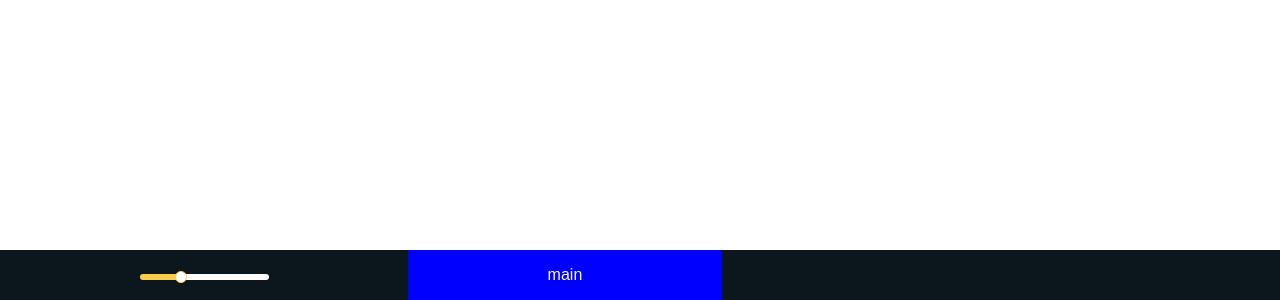
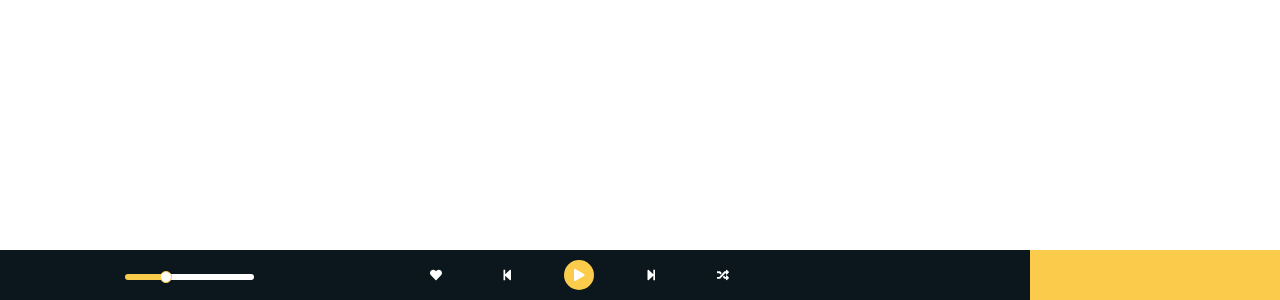
Before and after one commit to justonelife/groove, an Angular app: page / in a window 1280 px wide. Shown: the part 500-800 px from the top of the page. Built offline with nearby package versions, Linux system fonts and the light colour scheme.

Commit message:
FE_Implement main-control component UI

```diff
--- a/package.json
+++ b/package.json
@@ -19,6 +19,11 @@
     "@angular/platform-browser": "~9.1.13",
     "@angular/platform-browser-dynamic": "~9.1.13",
     "@angular/router": "~9.1.13",
+    "@fortawesome/angular-fontawesome": "^0.6.1",
+    "@fortawesome/fontawesome-svg-core": "^1.2.28",
+    "@fortawesome/free-brands-svg-icons": "^5.13.0",
+    "@fortawesome/free-regular-svg-icons": "^5.13.0",
+    "@fortawesome/free-solid-svg-icons": "^5.13.0",
     "rxjs": "~6.5.4",
     "tslib": "^1.10.0",
     "zone.js": "~0.10.2"
--- a/src/app/app.module.ts
+++ b/src/app/app.module.ts
@@ -4,6 +4,7 @@ import { NgModule } from '@angular/core';
 import { AppRoutingModule } from './app-routing.module';
 import { AppComponent } from './app.component';
 import { PlayerBarModule } from './components/player-bar/player-bar.module';
+import { FontAwesomeModule } from '@fortawesome/angular-fontawesome';
 
 @NgModule({
   declarations: [
@@ -12,7 +13,8 @@ import { PlayerBarModule } from './components/player-bar/player-bar.module';
   imports: [
     BrowserModule,
     AppRoutingModule,
-    PlayerBarModule
+    PlayerBarModule,
+    FontAwesomeModule
   ],
   providers: [],
   bootstrap: [AppComponent]
--- a/src/app/components/player-bar/control-panel/control-panel.component.html
+++ b/src/app/components/player-bar/control-panel/control-panel.component.html
@@ -3,6 +3,6 @@
         <app-volume-slider></app-volume-slider>
     </div>
     <div class='control-panel__main'>
-        main
+        <app-main-control></app-main-control>
     </div>
 </div>
--- a/src/app/components/player-bar/control-panel/control-panel.component.scss
+++ b/src/app/components/player-bar/control-panel/control-panel.component.scss
@@ -2,13 +2,13 @@
     height: 100%;
     width: 100%;
     display: flex;
-    &__volume, &__main {
+    &__volume {
         flex-grow: 1;
         display: flex;
         justify-content: center;
         align-items: center;
     }
     &__main {
-        background: blue;
+        flex-grow: 1;
     }
 }
--- /dev/null
+++ b/src/app/components/player-bar/control-panel/main-control/main-control.component.html
@@ -0,0 +1,20 @@
+<div class='main-control'>
+    <button class='main-control__button main-control__button--small main-control__button--transparent'
+        (click)='onToggleLike()'
+        [ngClass]="{'main-control__button--active': liked}">
+        <fa-icon [icon]='like'></fa-icon>
+    </button>
+    <button class='main-control__button main-control__button--small main-control__button--transparent'>
+        <fa-icon [icon]='backward'></fa-icon>
+    </button>
+    <button class='main-control__button main-control__button--big main-control__button--circle'>
+        <fa-icon [icon]='playIcon'></fa-icon>
+    </button>
+    <button class='main-control__button main-control__button--small main-control__button--transparent'>
+        <fa-icon [icon]='forward'></fa-icon>
+    </button>
+    <button class='main-control__button main-control__button--small main-control__button--transparent'
+        (click)='onSwitchPlayMode()'>
+        <fa-icon [icon]='playMode'></fa-icon>
+    </button>
+</div>
--- /dev/null
+++ b/src/app/components/player-bar/control-panel/main-control/main-control.component.scss
@@ -0,0 +1,48 @@
+@use '../../../../../styles.scss';
+
+$big-size: 30px;
+$big-size__font: 12px;
+$small-size: 20px;
+$small-size__font: 12px;
+$love-color: #ff3333;
+
+.main-control {
+    display: flex;
+    justify-content: space-evenly;
+    align-items: center;
+    width: 100%;
+    height: 100%;
+    &__button {
+        border-radius: 5px;
+        color: styles.$main-color--text;
+        background-color: styles.$second-color;
+        text-align: center;
+        cursor: pointer;
+        transition: background-color .2s ease;
+        &--big {
+            width: $big-size;
+            height: $big-size;
+            line-height: $big-size;
+            font-size: $big-size__font;
+        }
+        &--small {
+            width: 1.5 * $small-size;
+            height: $small-size;
+            line-height: $small-size;
+            font-size: $small-size__font;
+        }
+        &--circle {
+            border-radius: 50%;
+        }
+        &--transparent {
+            background-color: transparent;
+            color: styles.$main-color--text;
+        }
+        &--active {
+            color: $love-color;
+        }
+        &:hover {
+            background-color: styles.$second-color--dark;
+        }
+    }
+}
--- /dev/null
+++ b/src/app/components/player-bar/control-panel/main-control/main-control.component.ts
@@ -0,0 +1,40 @@
+import { Component, OnInit } from '@angular/core';
+import {
+  faPlay,
+  faStepBackward,
+  faStepForward,
+  faHeart,
+  faRandom,
+  faUndo
+} from '@fortawesome/free-solid-svg-icons';
+
+@Component({
+  selector: 'app-main-control',
+  templateUrl: './main-control.component.html',
+  styleUrls: ['./main-control.component.scss']
+})
+export class MainControlComponent implements OnInit {
+
+  playIcon = faPlay;
+  backward = faStepBackward;
+  forward = faStepForward;
+  like = faHeart;
+  public playMode = faRandom;
+  public liked: Boolean = false;
+
+  constructor() { }
+
+  ngOnInit(): void {
+  }
+
+  onSwitchPlayMode(): void {
+    this.playMode = this.playMode == faRandom
+      ? faUndo
+      : faRandom;
+  }
+
+  onToggleLike(): void {
+    this.liked = !this.liked;
+  }
+
+}
--- a/src/app/components/player-bar/player-bar.component.html
+++ b/src/app/components/player-bar/player-bar.component.html
@@ -5,5 +5,6 @@
     <div class='mini-playing-list'>
 
     </div>
-    <div class='developing-area'></div>
+    <div class='developing-area'>
+    </div>
 </div>
--- a/src/app/components/player-bar/player-bar.component.scss
+++ b/src/app/components/player-bar/player-bar.component.scss
@@ -16,5 +16,6 @@
     }
     .developing-area {
         flex-grow: 1;
+        background: styles.$second-color;
     }
 }
--- a/src/styles.scss
+++ b/src/styles.scss
@@ -2,6 +2,7 @@
 $main-color: #0c171d;
 $main-color--text: #fff;
 $second-color: #fbcc4b;
+$second-color--dark: #fbc123;
 
 * {
     margin: 0;
```
Also changed, not shown: src/app/components/player-bar/control-panel/control-panel.module.ts (+6 -2 lines), 2 other files (tests, documents, lock files or other folders).
